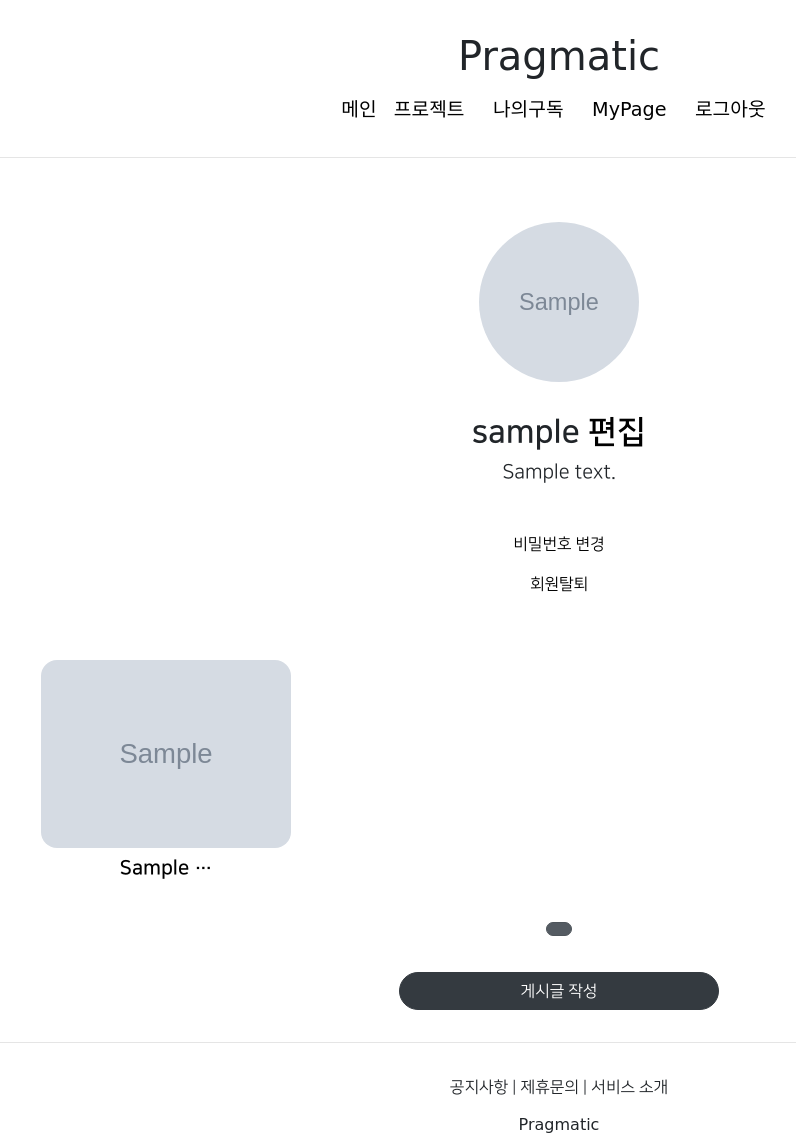
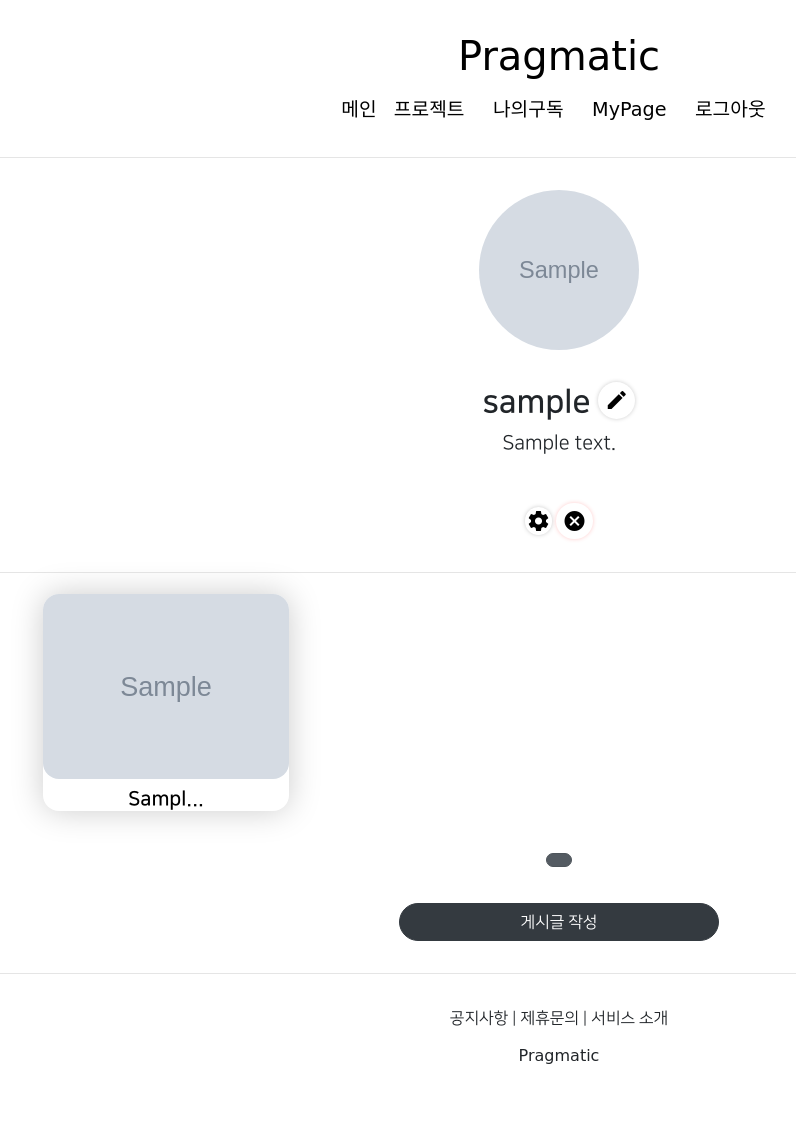
Before and after one commit to chl8488/pinterest, a Django app: page /accounts/detail/1 in a window 1280 px wide. Shown: the whole page, without its empty margins (81-877 px from the left). After the commit the page ends 1064 px from the top, so only its background shows below. Run offline with Django 3.2, Linux system fonts and the light colour scheme; a user stored in the database is signed in; tables that the repository leaves empty hold one stand-in row (values such as "Sample post"); grey boxes marked "Sample" are stand-in pictures; some libraries are stand-ins or nearby versions; some web fonts are replaced.

Commit message:
기능 추가

```diff
--- a/ProfileApp/models.py
+++ b/ProfileApp/models.py
@@ -7,6 +7,6 @@ class Profile(models.Model):
     # 이 프로필의 주인이 누구인지 정해줌
     user = models.OneToOneField(User, on_delete=models.CASCADE
                                 , related_name='profile')
-    image = models.ImageField(upload_to='profile/', null=True)
+    image = models.ImageField(upload_to='profile/', null=True,blank=True)
     nickname = models.CharField(max_length=20, unique=True, null=True)
     message = models.CharField(max_length=100, null=True)
--- a/ProfileApp/views.py
+++ b/ProfileApp/views.py
@@ -15,7 +15,6 @@ class ProfileCreateView(CreateView):
     model = Profile
     context_object_name = 'target_profile'
     form_class = ProfileCreationForm
-    success_url = reverse_lazy('accountapp:hello_world')
     template_name = 'ProfileApp/create.html'
 
     def form_valid(self, form):
--- a/accountapp/models.py
+++ b/accountapp/models.py
@@ -1,6 +1,4 @@
 from django.db import models
 
 # Create your models here.
-
-class helloworld(models.Model):
-    text = models.CharField(max_length=200, null=False)
+# 관리자 페이지 접근권한 수정(사용자별로 페이지 접근권한 제한)
--- a/accountapp/templates/accountapp/detail.html
+++ b/accountapp/templates/accountapp/detail.html
@@ -2,20 +2,23 @@
 
 {% block content %}
   <div>
-    <div style="text-align: center; max-width: 500px; margin: 4rem auto;">
+    <div style="text-align: center; max-width: 500px; margin: 2rem auto;">
 
       <!--포로파일이 있다면 이미지,닉네임,메시지,편집보아게-->
       {% if target_user.profile %}
-      <img src="{{ target_user.profile.image.url }}" alt=""
+        {% if target_user.profile.image %}
+          <img src="{{ target_user.profile.image.url }}" alt=""
            style="height: 10rem; width: 10rem; border-radius: 20rem; margin-bottom: 2rem;
            object-fit: cover;">
-
+        {% endif %}
       <h2 style="font-family: NanumSquareB;">
         {{ target_user.profile.nickname }}
-
+        <!-- 프로필 편집(이미지,닉네임,메시지)-->
         {% if target_user == user %}
-        <a href="{% url 'profileapp:update' pk=target_user.profile.pk %}">
-          편집
+        <a class="material-icons"
+           style="box-shadow: 0 0 4px #ccc; border-radius: 10rem; padding: .4rem;"
+           href="{% url 'profileapp:update' pk=target_user.profile.pk %}">
+          edit
         </a>
         {% endif %}
       </h2>
@@ -38,24 +41,23 @@
         {% endif %}
       {% endif %}
 
-
       <!-- 비밀번호 변경(update)-->
       {% if target_user == user %}
-      <a href="{% url 'accountapp:update' pk=target_user.pk %}">
-        <p>
-          비밀번호 변경
-        </p>
+      <a class="material-icons"
+         style="box-shadow: 0 0 4px #ccc; border-radius: 10rem; padding: .1rem;"
+         href="{% url 'accountapp:update' pk=target_user.pk %}">
+          settings
       </a>
       <!-- 회원탈퇴(delete) -->
-      <a href="{% url 'accountapp:delete' pk=target_user.pk %}">
-        <p>
-          회원탈퇴
-        </p>
+      <a class="material-icons"
+         style="box-shadow: 0 0 4px #fcc; border-radius: 10rem; padding: .4rem;"
+         href="{% url 'accountapp:delete' pk=target_user.pk %}">
+          cancel
       </a>
       {% endif %}
 
     </div>
-
+<hr>
     <div>
       {% include 'snippets/list_fragment.html' with article_list=object_list%}
     </div>
--- a/accountapp/urls.py
+++ b/accountapp/urls.py
@@ -1,11 +1,9 @@
 from django.contrib.auth.views import LoginView, LogoutView
 from django.urls import path
-from .views import hello_world, AccountCreateView, AccountDetailView, AccountUpdateView, AccountDeleteView
+from .views import AccountCreateView, AccountDetailView, AccountUpdateView, AccountDeleteView
 
-app_name= 'accountapp'
+app_name = 'accountapp'
 urlpatterns = [
-    path('hello_world/', hello_world, name='hello_world'),
-
     path('login/',LoginView.as_view(template_name='accountapp/login.html'), name='login'),
     path('logout/',LogoutView.as_view(), name='logout'),
 
--- a/accountapp/views.py
+++ b/accountapp/views.py
@@ -12,27 +12,6 @@ from .models import *
 # Create your views here.
 # accountapp 은 회원가입 로그인 회원탈퇴 로그아웃 비밀번호변경 기본페이지(hello_world)
 
-@login_required
-def hello_world(request):
-
-    if request.method == 'POST':
-        temp = request.POST.get('hello_world_input')
-
-        new = helloworld()
-        new.text = temp
-        new.save()
-
-        return HttpResponseRedirect(reverse('accountapp:hello_world'))
-
-    else:
-        # helloword 의 모든 데이터를 긁어올 수 있음
-        hello_world_list = helloworld.objects.all()
-
-        return render(request, 'accountapp/helloWorld.html', context=
-        {'hello_world_list':hello_world_list})
-
-
-
 from django.views.generic import CreateView, DetailView, UpdateView, DeleteView
 from django.contrib.auth.models import User
 from django.contrib.auth.forms import UserCreationForm
@@ -46,7 +25,7 @@ has_ownership = [account_ownership_required, login_required]
 class AccountCreateView(CreateView):
     model = User
     form_class = UserCreationForm
-    success_url = reverse_lazy('accountapp:hello_world')
+    success_url = reverse_lazy('article:list')
     template_name = 'accountapp/create.html'
 
 # CRUD 중 R(DetailView)를 이용해 개인페이지 구현
@@ -67,8 +46,8 @@ class AccountUpdateView(UpdateView):
     model = User
     context_object_name = 'target_user'
     form_class = AccountUserUpdateForm
-    success_url = reverse_lazy('accountapp:hello_world')
     template_name = 'accountapp/update.html'
+    success_url = reverse_lazy('home')
 
 # CRUD 중 D(DelteView) 를 이용해 회원탈퇴 구현
 @method_decorator(has_ownership, 'get')
--- a/articleapp/views.py
+++ b/articleapp/views.py
@@ -1,4 +1,5 @@
 from django.contrib.auth.decorators import login_required
+from django.contrib.auth.models import User
 from django.shortcuts import render
 
 # Create your views here.
@@ -60,8 +61,10 @@ class ArticleDeleteView(DeleteView):
     template_name = 'articleapp/delete.html'
     success_url = reverse_lazy('article:list')
 
+
 class ArticleListView(ListView):
     model = Article
     context_object_name = 'article_list'
     template_name = 'articleapp/list.html'
-    paginate_by = 10
+    ordering = ('-id')
+    paginate_by = 25
--- a/boardapp/models.py
+++ b/boardapp/models.py
@@ -8,3 +8,7 @@ class Project(models.Model):
     description = models.CharField(max_length=200, null=True)# 프로젝트 설명
 
     created_at = models.DateTimeField(auto_now=True) # 언제 만들어졌는지
+
+    # 게시글을 쓸때 Project object(1)~(XX) 가 아닌 프로젝트의 제목이 제대로보이게 수정하는 작업
+    def __str__(self): # self.pk = 모델(Project)의 pk
+        return f'{self.pk} : {self.title}'
--- a/boardapp/views.py
+++ b/boardapp/views.py
@@ -38,6 +38,8 @@ class ProjectDetailView(DetailView, MultipleObjectMixin):
 
         if user.is_authenticated:
             subscription = Subscription.objects.filter(user=user,project=project)
+        else:
+            subscription = None
 
         # multiple Mixin
         object_list = Article.objects.filter(project=self.get_object())
--- a/pragmatic/settings.py
+++ b/pragmatic/settings.py
@@ -122,7 +122,7 @@ AUTH_PASSWORD_VALIDATORS = [
 # Internationalization
 # https://docs.djangoproject.com/en/3.2/topics/i18n/
 
-LANGUAGE_CODE = 'en-us'
+LANGUAGE_CODE = 'ko'
 
 TIME_ZONE = 'UTC'
 
@@ -151,7 +151,7 @@ STATICFILES_DIRS = [
     BASE_DIR/'static',
 ]
 
-LOGIN_REDIRECT_URL = reverse_lazy('accountapp:hello_world')
+LOGIN_REDIRECT_URL = reverse_lazy('home')
 LOGOUT_REDIRECT_URL = reverse_lazy('accountapp:login')
 
 # media 관련 설정
--- a/pragmatic/urls.py
+++ b/pragmatic/urls.py
@@ -18,7 +18,10 @@ from django.conf.urls.static import static
 from django.contrib import admin
 from django.urls import path,include
 
+from articleapp.views import ArticleListView
+
 urlpatterns = [
+    path('',ArticleListView.as_view(), name='home'),
 
     path('admin/', admin.site.urls),
     path('accounts/',include('accountapp.urls')),
@@ -27,5 +30,4 @@ urlpatterns = [
     path('comments/',include('commentapp.urls')),
     path('boards/',include('boardapp.urls')),
     path('subscribe/',include('subscribeapp.urls')),
-
 ] + static(settings.MEDIA_URL, document_root=settings.MEDIA_ROOT)
--- a/templates/head.html
+++ b/templates/head.html
@@ -18,6 +18,10 @@
     <link rel="preconnect" href="https://fonts.googleapis.com">
     <link rel="preconnect" href="https://fonts.gstatic.com" crossorigin>
     <link href="https://fonts.googleapis.com/css2?family=Single+Day&display=swap" rel="stylesheet">
+
+    <!--Material 아이콘 (Mypage의 프로필편집,비번변경등을 아이콘화)-->
+    <link href="https://fonts.googleapis.com/css2?family=Material+Icons"
+      rel="stylesheet">
 
     <!--  기본 css 링크  -->
     <link rel ="stylesheet" type="text/css" href="{% static 'base.css'%}">
--- a/templates/header.html
+++ b/templates/header.html
@@ -1,6 +1,8 @@
 <div class="pragmatic_header">
     <div class="pragmatic_logo">
-        <h1>Pragmatic</h1>
+        <a href="{% url 'home' %}">
+            <h1>Pragmatic</h1>
+        </a>
     </div>
     <div style="font-size: 1.2rem; font-family: 'Single Day', cursive;"
          class="pragmatic_header_nav_bar">
@@ -30,7 +32,7 @@
             <span>MyPage</span>
         </a>
 
-        <a href="{% url 'accountapp:logout' %}?next={{request.path}}"
+        <a href="{% url 'accountapp:logout' %}"
            class="pragmatic_header_nav">
             <span>로그아웃</span>
         </a>
--- a/templates/snippets/card.html
+++ b/templates/snippets/card.html
@@ -1,9 +1,17 @@
 {% if article.image %}
-  <div style="display: block; text-align: center;">
+  <div style="display: block; text-align: center; box-shadow: #ccc 0 0 2rem;
+   margin: .3rem 0.1rem">
     <img src="{{ article.image.url }}" alt="">
     <div class="shadow"></div>
     <h5 class="mt-2" style="font-family: 'NanumSquareB'">
       {{ article.title | truncatechars:8 }}
     </h5>
   </div>
+{% else %}
+  <div style="display: block; text-align: center; box-shadow: #ccc 0 0 2rem;
+   margin: .3rem 0.1rem; " >
+    <h5 class="mt-2" style="font-family: 'NanumSquareB';">
+      {{ article.title | truncatechars:8 }}
+    </h5>
+  </div>
 {% endif %}
```
Also changed, not shown: accountapp/templates/accountapp/helloWorld.html (deleted, +0 -28 lines), articleapp/templates/articleapp/detail.html (+9 -5 lines), ProfileApp/migrations/0001_initial.py, articleapp/templates/articleapp/list.html (line endings or trailing spaces).
